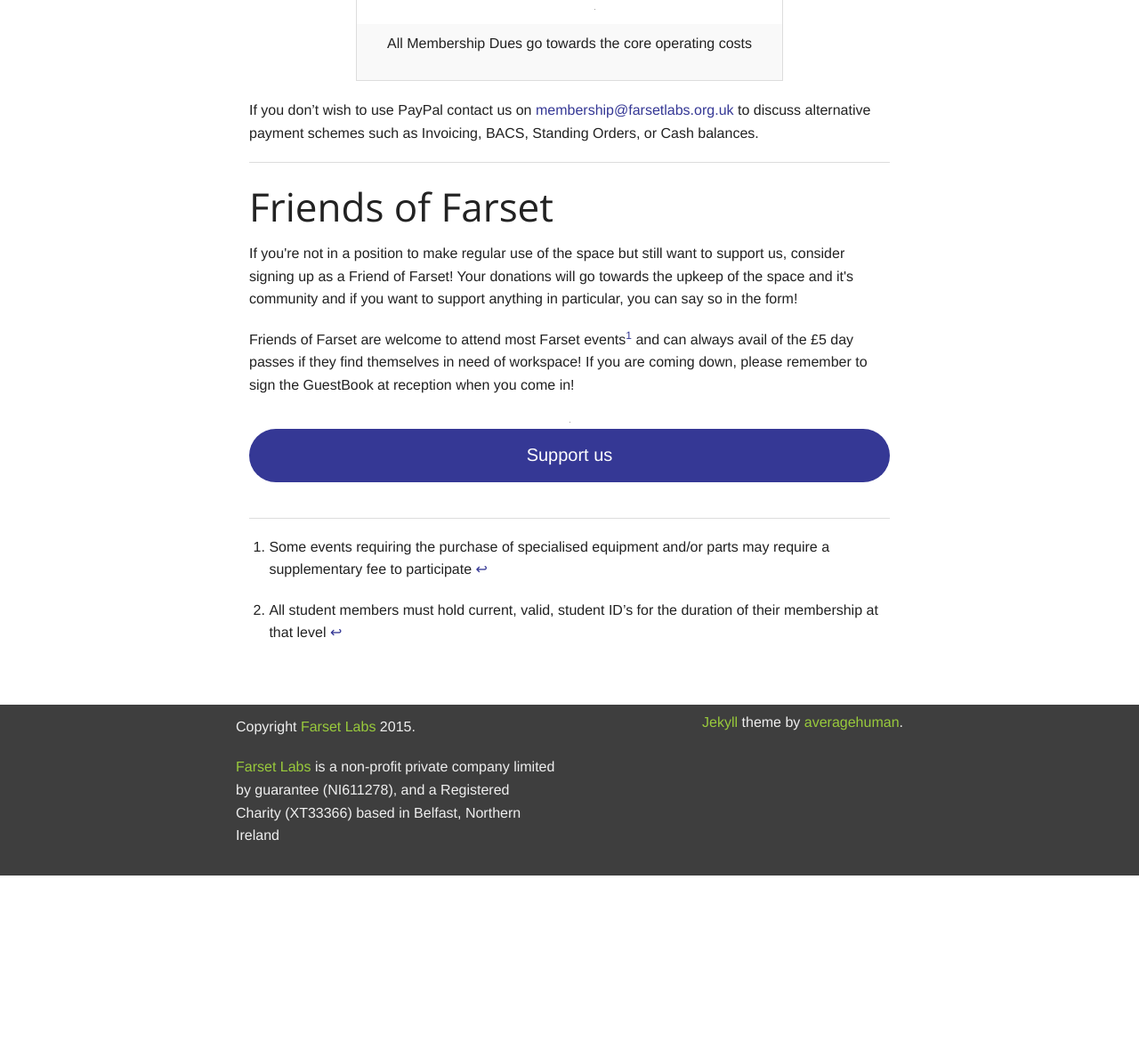
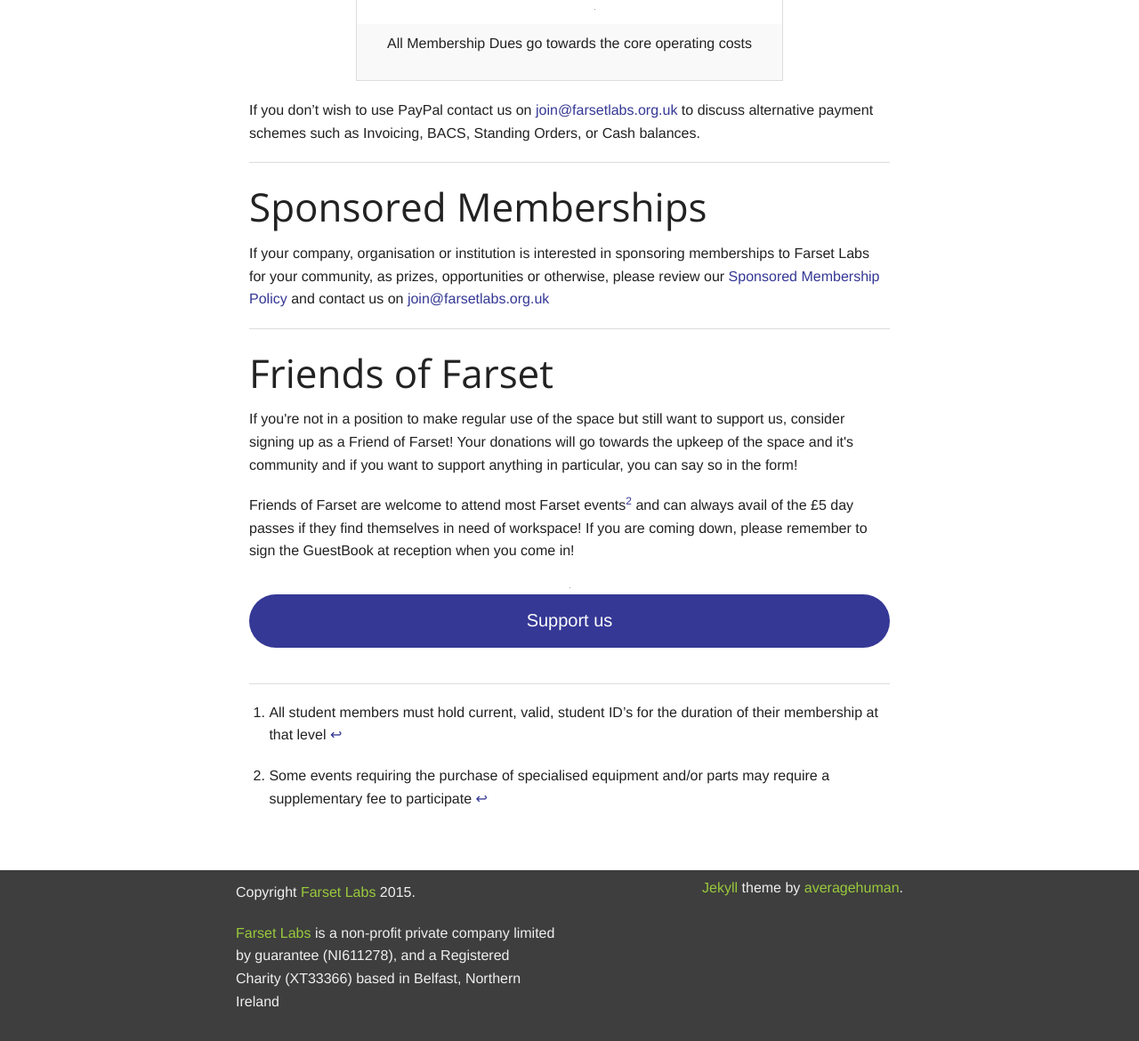
Before and after one commit to FarsetLabs/farsetlabs.github.io, a Jekyll site: the page built from membership/index.html, in a window 1280 px wide and 1400 px high, scrolled down 1475 px, cut to the strip 230-1400 px from the top of the window. Shown: the whole strip at 89% size. Built offline with Jekyll 4.4.1, drawn with Linux system fonts in a browser that asks for light colours; before the commit the page ends 2689 px from its top, so only the background shows below that.

Commit message:
fixed membership info to link to sponpol, updated sponpol title, tweaked emails to be more sensible given new member@ mail list

```diff
--- a/membership/index.html
+++ b/membership/index.html
@@ -33,7 +33,7 @@
 <p>There are three Individual Membership rates that we think represent three core uses of the space; </p>
 
 <ul>
-  <li><strong>Students</strong> (£15pm), that are occasionally in the space during the day, mostly experiment in the evenings, and are strapped for cash <sup id="fnref:cards"><a href="#fn:cards" class="footnote">2</a></sup></li>
+  <li><strong>Students</strong> (£15pm), that are occasionally in the space during the day, mostly experiment in the evenings, and are strapped for cash <sup id="fnref:cards"><a href="#fn:cards" class="footnote">1</a></sup></li>
   <li><strong>Enthusiasts</strong> (£25pm), that regularly use the space in the evenings and make regular use of the equipment and space</li>
   <li><strong>Freelancers</strong> (£35pm), that are consistently in the space, regularly hot-desking with ongoing long term projects under their belts</li>
 </ul>
@@ -69,13 +69,18 @@
 </table>
 </form>
 
-<p>If you don’t wish to use PayPal contact us on <a href="mailto:membership@farsetlabs.org.uk">membership@farsetlabs.org.uk</a> to discuss alternative payment schemes such as Invoicing, BACS, Standing Orders, or Cash balances.</p>
+<p>If you don’t wish to use PayPal contact us on <a href="mailto:join@farsetlabs.org.uk">join@farsetlabs.org.uk</a> to discuss alternative payment schemes such as Invoicing, BACS, Standing Orders, or Cash balances.</p>
+
+<hr>
+<h1 id='sponsored-memberships'>Sponsored Memberships</h1>
+
+<p>If your company, organisation or institution is interested in sponsoring memberships to Farset Labs for your community, as prizes, opportunities or otherwise, please review our <a href="/about/sponsored_membership_policy.html">Sponsored Membership Policy</a> and contact us on <a href="mailto:join@farsetlabs.org.uk">join@farsetlabs.org.uk</a></p>
 
 <hr>
 
 <h1 id='friend-of-farset'> Friends of Farset</h1>
 <p>If you're not in a position to make regular use of the space but still want to support us, consider signing up as a Friend of Farset! Your donations will go towards the upkeep of the space and it's community and if you want to support anything in particular, you can say so in the form!</p>
-<p>Friends of Farset are welcome to attend most Farset events<sup id="fnref:events"><a href="#fn:events" class="footnote">1</a></sup> and can always avail of the £5 day passes if they find themselves in need of workspace! If you are coming down, please remember to sign the GuestBook at reception when you come in!</p>
+<p>Friends of Farset are welcome to attend most Farset events<sup id="fnref:events"><a href="#fn:events" class="footnote">2</a></sup> and can always avail of the £5 day passes if they find themselves in need of workspace! If you are coming down, please remember to sign the GuestBook at reception when you come in!</p>
 <form class="text-center" action="https://www.paypal.com/cgi-bin/webscr" method="post" target="_top">
   <input type="hidden" name="cmd" value="_s-xclick">
   <input type="hidden" name="hosted_button_id" value="6E5VFUY63DKLS">
@@ -87,11 +92,11 @@
 <hr>
 <div class="footnotes">
   <ol>
+    <li id="fn:cards">
+    <p>All student members must hold current, valid, student ID’s for the duration of their membership at that level <a href="#fnref:cards" class="reversefootnote">↩</a></p>
+    </li>
     <li id="fn:events">
     <p>Some events requiring the purchase of specialised equipment and/or parts may require a supplementary fee to participate <a href="#fnref:events" class="reversefootnote">↩</a></p>
-    </li>
-    <li id="fn:cards">
-    <p>All student members must hold current, valid, student ID’s for the duration of their membership at that level <a href="#fnref:cards" class="reversefootnote">↩</a></p>
     </li>
   </ol>
 </div>
```
Also changed, not shown: about/sponsored_membership_policy.md (+10 -9 lines).
